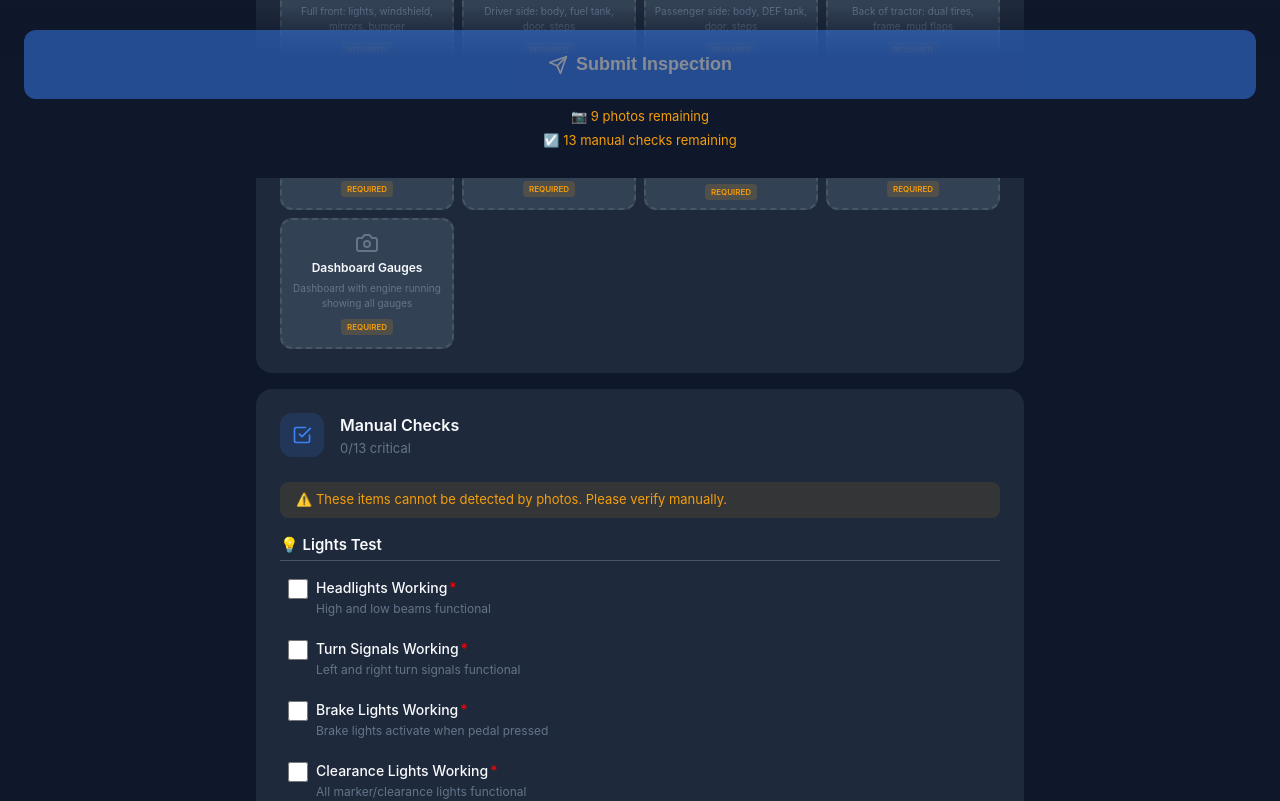
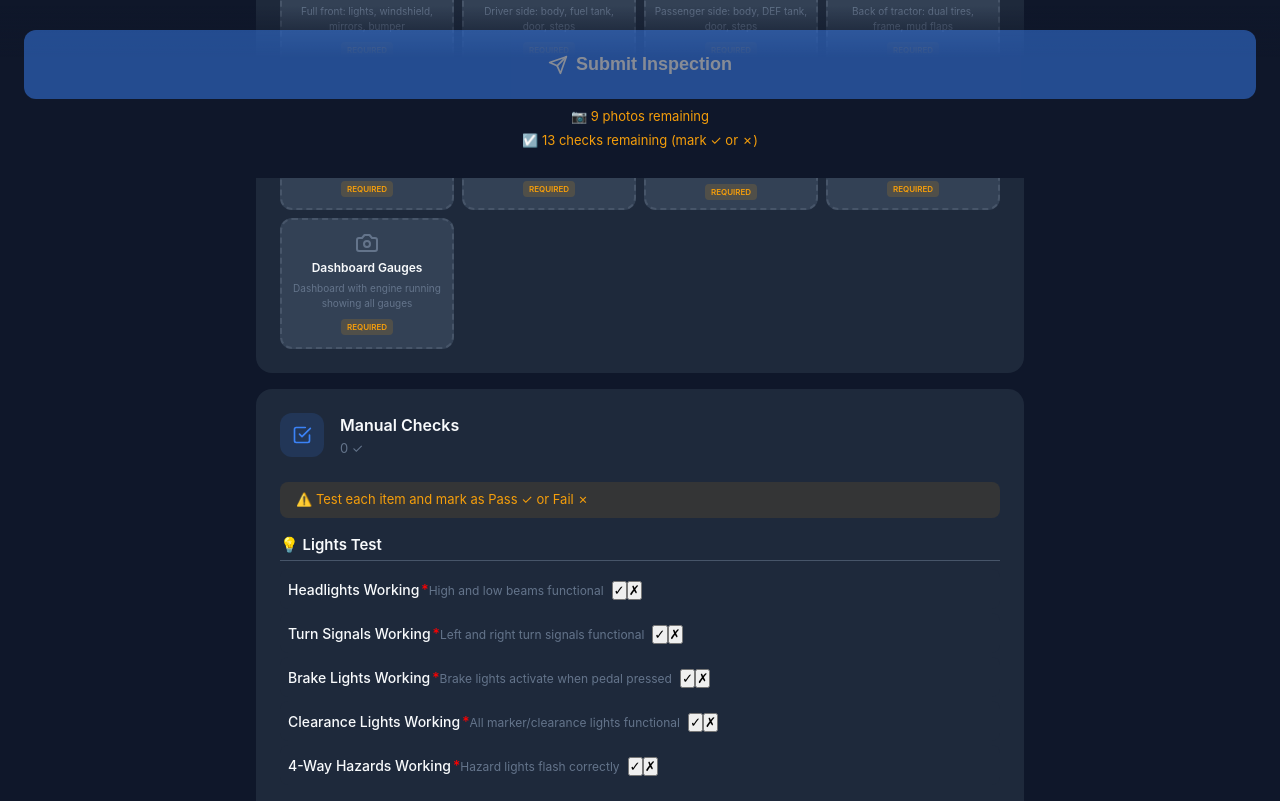
Before and after one commit to VertexFreight/PTI-bot-front, a React (Vite) app: page / in a window 1280 px wide. Shown: the part 622-1423 px from the top of the page. Built offline with nearby package versions, Linux system fonts and the light colour scheme.

Commit message:
[main]: fixing checkbox

```diff
--- a/src/components/form/PTIForm.tsx
+++ b/src/components/form/PTIForm.tsx
@@ -17,9 +17,11 @@ import type { CheckItem, FormData, PhotoData } from '../../types';
 import styles from './PTIForm.module.scss';
 import { API_URL } from '../../constants';
 
+type CheckStatus = 'unchecked' | 'pass' | 'fail';
+
 export function PTIForm() {
   const [photos, setPhotos] = useState<Record<string, PhotoData>>({});
-  const [manualChecks, setManualChecks] = useState<Record<string, boolean>>({});
+  const [manualChecks, setManualChecks] = useState<Record<string, CheckStatus>>({});
   const [isSubmitting, setIsSubmitting] = useState(false);
   const [uploadProgress, setUploadProgress] = useState('');
   const [hasTrailer] = useState(false);
@@ -45,75 +47,6 @@ export function PTIForm() {
 
   const trailerNumber = watch('trailerNumber');
 
-  // const handleLoadTestData = async () => {
-  //   setIsLoadingTestData(true);
-  //   haptic('light');
-
-  //   try {
-  //     const allShots = [
-  //       ...TRACTOR_PHOTOS,
-  //       ...COUPLING_PHOTOS,
-  //       ...TRAILER_PHOTOS,
-  //     ];
-
-  //     const newPhotos: Record<string, PhotoData> = {};
-
-  //     for (const shot of allShots) {
-  //       const filename = TEST_PHOTO_MAP[shot.id];
-  //       if (!filename) {
-  //         console.warn(`No test photo mapped for: ${shot.id}`);
-  //         continue;
-  //       }
-
-  //       const imageUrl = getTestImageUrl(filename);
-  //       if (!imageUrl) {
-  //         console.warn(`Test image not found: ${filename}`);
-  //         continue;
-  //       }
-
-  //       try {
-  //         const response = await fetch(imageUrl);
-  //         const blob = await response.blob();
-
-  //         const file = new File([blob], `${shot.id}.jpg`, {
-  //           type: 'image/jpeg',
-  //         });
-
-  //         newPhotos[shot.id] = {
-  //           file,
-  //           preview: imageUrl,
-  //         };
-  //       } catch (err) {
-  //         console.error(`Failed to load ${shot.id}:`, err);
-  //       }
-  //     }
-
-  //     setPhotos(newPhotos);
-
-  //     const newChecks: Record<string, boolean> = {};
-  //     MANUAL_CHECKS.forEach(check => {
-  //       if (check.critical) {
-  //         newChecks[check.id] = true;
-  //       }
-  //     });
-  //     setManualChecks(newChecks);
-
-  //     setHasTrailer(true);
-
-  //     setValue('driverName', 'Test Driver');
-  //     setValue('unitNumber', '7020');
-  //     setValue('trailerNumber', '9001');
-  //     setValue('odometer', 123456);
-
-  //     haptic('success');
-  //   } catch (error) {
-  //     console.error('Failed to load test data:', error);
-  //     haptic('error');
-  //   } finally {
-  //     setIsLoadingTestData(false);
-  //   }
-  // };
-
   const handlePhotoCapture = useCallback((id: string, file: File) => {
     haptic('light');
     setPhotos(prev => ({
@@ -132,9 +65,9 @@ export function PTIForm() {
     });
   }, [haptic]);
 
-  const handleManualCheck = useCallback((id: string, checked: boolean) => {
+  const handleManualCheck = useCallback((id: string, status: CheckStatus) => {
     haptic('light');
-    setManualChecks(prev => ({ ...prev, [id]: checked }));
+    setManualChecks(prev => ({ ...prev, [id]: status }));
   }, [haptic]);
 
   const requiredTractorPhotos = TRACTOR_PHOTOS.filter(p => p.required);
@@ -146,8 +79,13 @@ export function PTIForm() {
   const allPhotosComplete = completedPhotos === allRequiredPhotos.length;
 
   const criticalChecks = MANUAL_CHECKS.filter(c => c.critical);
-  const completedChecks = criticalChecks.filter(c => manualChecks[c.id]).length;
-  const allChecksComplete = completedChecks === criticalChecks.length;
+  const completedCriticalChecks = criticalChecks.filter(
+    c => manualChecks[c.id] === 'pass' || manualChecks[c.id] === 'fail'
+  ).length;
+  const allChecksComplete = completedCriticalChecks === criticalChecks.length;
+
+  const passedChecks = Object.values(manualChecks).filter(s => s === 'pass').length;
+  const failedChecks = Object.values(manualChecks).filter(s => s === 'fail').length;
 
   const canSubmit = allPhotosComplete && allChecksComplete;
 
@@ -200,6 +138,15 @@ export function PTIForm() {
 
       setUploadProgress('🔍 Analyzing with AI...');
 
+      const manualChecksPayload: Record<string, boolean> = {};
+      Object.entries(manualChecks).forEach(([id, status]) => {
+        if (status === 'pass') {
+          manualChecksPayload[id] = true;
+        } else if (status === 'fail') {
+          manualChecksPayload[id] = false;
+        }
+      });
+
       const payload = {
         telegramId: user?.id || null,
         driverName: data.driverName || user?.first_name || 'Driver',
@@ -207,7 +154,7 @@ export function PTIForm() {
         trailerUnitNumber: data.trailerNumber || null,
         odometer: data.odometer,
         photos: uploadedPhotos,
-        manualChecks,
+        manualChecks: manualChecksPayload,
       };
 
       const res = await fetch(`${API_URL}/inspections`, {
@@ -242,14 +189,6 @@ export function PTIForm() {
 
   return (
     <form onSubmit={handleSubmit(onSubmit)} className={styles.form}>
-      {/* <Button
-        type="button"
-        fullWidth
-        onClick={handleLoadTestData}
-        disabled={isLoadingTestData}
-      >
-        {isLoadingTestData ? '⏳ Loading...' : '🧪 Load Test Data'}
-      </Button> */}
 
       <Card title="Vehicle Information" icon={<Truck size={20} />}>
         <div className={styles.grid}>
@@ -261,13 +200,6 @@ export function PTIForm() {
             required
             {...register('unitNumber')}
           />
-
-          {/* <Input
-            label="Trailer Number"
-            {...register('trailerNumber', {
-              onChange: e => setHasTrailer(!!e.target.value),
-            })}
-          /> */}
 
           <Controller
             name="odometer"
@@ -355,11 +287,11 @@ export function PTIForm() {
 
       <Card
         title="Manual Checks"
-        subtitle={`${completedChecks}/${criticalChecks.length} critical`}
+        subtitle={`${passedChecks} ✓ ${failedChecks > 0 ? `/ ${failedChecks} ✗` : ''}`}
         icon={<CheckSquare size={20} />}
       >
         <p className={styles.checkNote}>
-          ⚠️ These items cannot be detected by photos. Please verify manually.
+          ⚠️ Test each item and mark as Pass ✓ or Fail ✗
         </p>
 
         {Object.entries(checksByCategory).map(([category, checks]) => (
@@ -368,15 +300,11 @@ export function PTIForm() {
               {categoryLabels[category] || category}
             </h4>
             <div className={styles.checkList}>
-              {checks.map((check: CheckItem) => (
-                <label key={check.id} className={styles.checkItem}>
-                  <input
-                    type="checkbox"
-                    checked={manualChecks[check.id] || false}
-                    onChange={e => handleManualCheck(check.id, e.target.checked)}
-                    className={styles.checkbox}
-                  />
-                  <span className={styles.checkContent}>
+              {checks.map((check: CheckItem) => {
+                const status = manualChecks[check.id] || 'unchecked';
+                return (
+                  <div key={check.id} className={styles.checkItem}>
+                    <div className={styles.checkInfo}>
                       <span className={styles.checkLabel}>
                         {check.label}
                         {check.critical && (
@@ -386,9 +314,28 @@ export function PTIForm() {
                       <span className={styles.checkDesc}>
                         {check.description}
                       </span>
-                  </span>
-                </label>
-              ))}
+                    </div>
+                    <div className={styles.checkButtons}>
+                      <button
+                        type="button"
+                        className={`${styles.checkBtn} ${styles.passBtn} ${status === 'pass' ? styles.active : ''}`}
+                        onClick={() => handleManualCheck(check.id, status === 'pass' ? 'unchecked' : 'pass')}
+                        aria-label="Pass"
+                      >
+                        ✓
+                      </button>
+                      <button
+                        type="button"
+                        className={`${styles.checkBtn} ${styles.failBtn} ${status === 'fail' ? styles.active : ''}`}
+                        onClick={() => handleManualCheck(check.id, status === 'fail' ? 'unchecked' : 'fail')}
+                        aria-label="Fail"
+                      >
+                        ✗
+                      </button>
+                    </div>
+                  </div>
+                );
+              })}
             </div>
           </div>
         ))}
@@ -426,9 +373,15 @@ export function PTIForm() {
             )}
             {!allChecksComplete && (
               <p>
-                ☑️ {criticalChecks.length - completedChecks} manual checks remaining
+                ☑️ {criticalChecks.length - completedCriticalChecks} checks remaining (mark ✓ or ✗)
               </p>
             )}
+          </div>
+        )}
+
+        {failedChecks > 0 && (
+          <div className={styles.warningMessage}>
+            ⚠️ {failedChecks} item{failedChecks > 1 ? 's' : ''} marked as failed - vehicle may be UNSAFE
           </div>
         )}
       </div>
```
Lines whose indentation alone changed are shown as unchanged.
